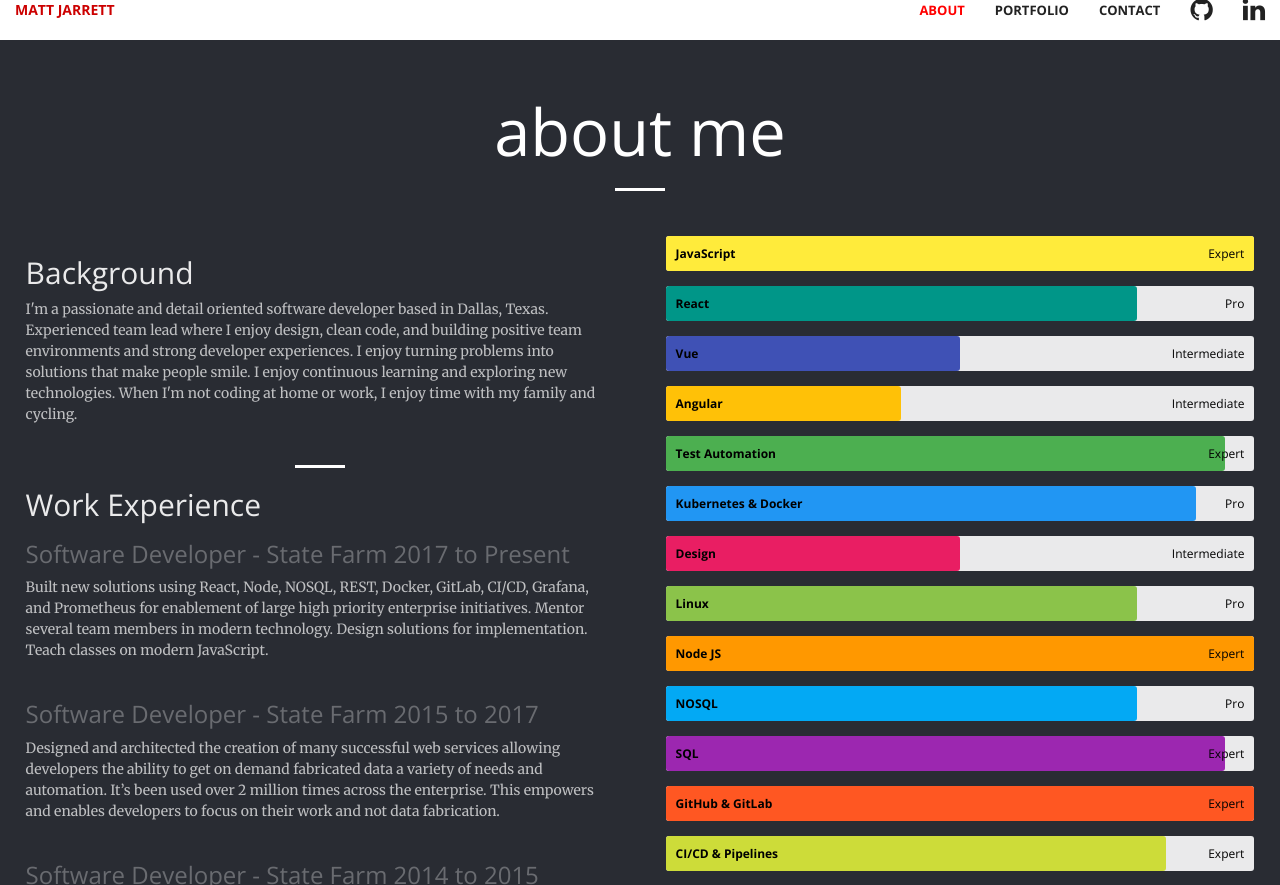
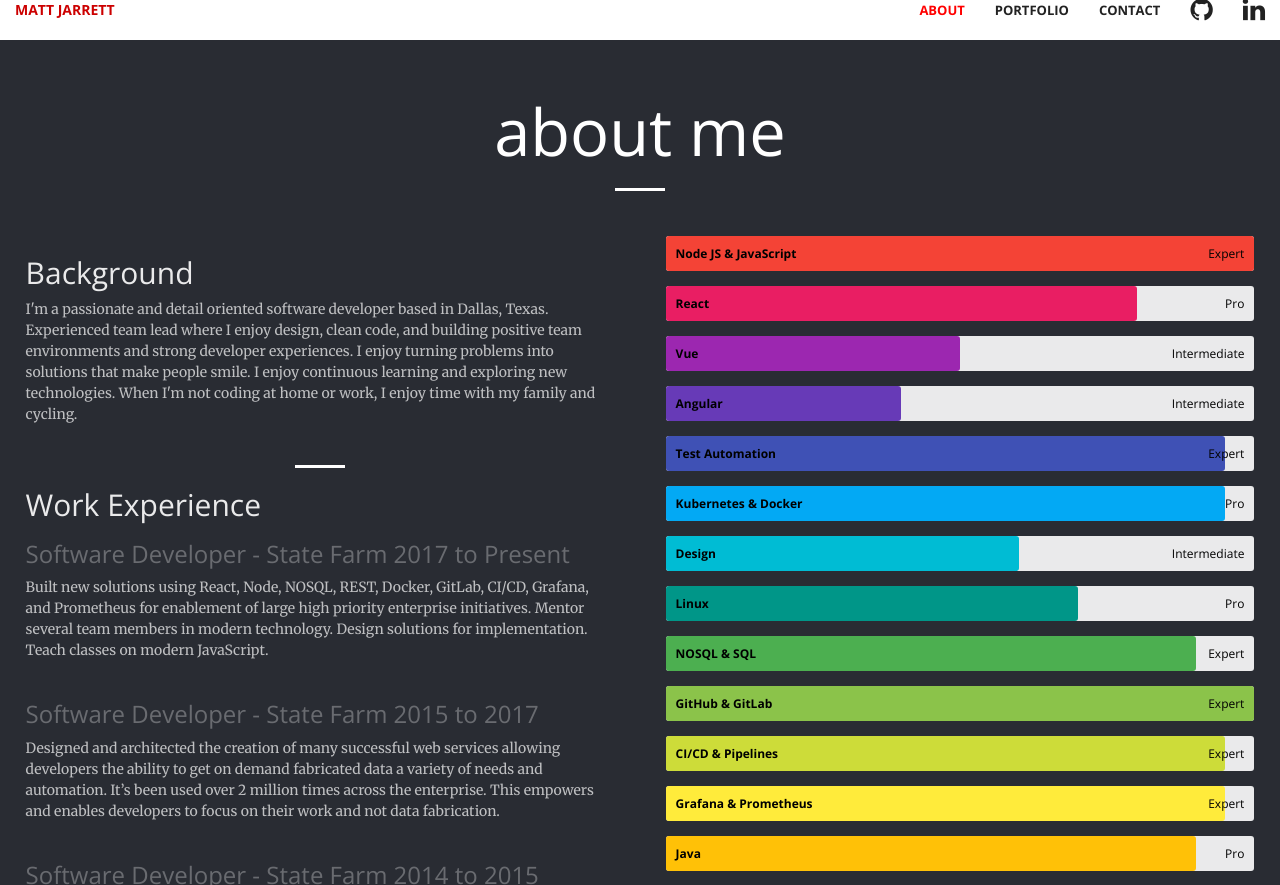
Before and after one commit to cujarrett/cujarrett.github.io, a Jekyll site: the page built from index.html, in a window 1280 px wide and 900 px high, scrolled down 889 px, cut to the strip 15-900 px from the top of the window. Built offline with Jekyll 4.4.1, drawn with Linux system fonts in a browser that asks for light colours; Markdown is read by kramdown in place of the engine named in the settings.

Commit message:
chore: updates profile pic and skills

```diff
--- a/_includes/about.html
+++ b/_includes/about.html
@@ -41,83 +41,73 @@
   <div class="right" id="conditional-full-width">
     <div name="skills" id="skills-graph">
       <div class="skillbar clearfix " data-percent="100%">
-          <div class="skillbar-title" style="background: #ffeb3b;"><span>JavaScript</span></div>
-          <div class="skillbar-bar" style="background: #ffeb3b;"></div>
+          <div class="skillbar-title" style="background: #f44336;"><span>Node JS & JavaScript</span></div>
+          <div class="skillbar-bar" style="background: #f44336;"></div>
           <div class="skill-bar-percent">Expert</div>
         </div>
         <div class="skillbar clearfix " data-percent="80%">
-          <div class="skillbar-title" style="background: #009688;"><span>React</span></div>
+          <div class="skillbar-title" style="background: #e91e63;"><span>React</span></div>
+          <div class="skillbar-bar" style="background: #e91e63;"></div>
+          <div class="skill-bar-percent">Pro</div>
+        </div>
+        <div class="skillbar clearfix " data-percent="50%">
+          <div class="skillbar-title" style="background: #9c27b0;"><span>Vue</span></div>
+          <div class="skillbar-bar" style="background: #9c27b0;"></div>
+          <div class="skill-bar-percent">Intermediate</div>
+        </div>
+        <div class="skillbar clearfix " data-percent="40%">
+          <div class="skillbar-title" style="background: #673ab7;"><span>Angular</span></div>
+          <div class="skillbar-bar" style="background: #673ab7;"></div>
+          <div class="skill-bar-percent">Intermediate</div>
+        </div>
+        <div class="skillbar clearfix " data-percent="95%">
+          <div class="skillbar-title" style="background: #3f51b5;"><span>Test Automation</span></div>
+          <div class="skillbar-bar" style="background: #3f51b5;"></div>
+          <div class="skill-bar-percent">Expert</div>
+        </div>
+        <div class="skillbar clearfix " data-percent="95%">
+          <div class="skillbar-title" style="background: #03a9f4;"><span>Kubernetes & Docker</span></div>
+          <div class="skillbar-bar" style="background: #03a9f4;"></div>
+          <div class="skill-bar-percent">Pro</div>
+        </div>
+        <div class="skillbar clearfix " data-percent="60%">
+          <div class="skillbar-title" style="background: #00bcd4;"><span>Design</span></div>
+          <div class="skillbar-bar" style="background: #00bcd4;"></div>
+          <div class="skill-bar-percent">Intermediate</div>
+        </div>
+        <div class="skillbar clearfix " data-percent="70%">
+          <div class="skillbar-title" style="background: #009688;"><span>Linux</span></div>
           <div class="skillbar-bar" style="background: #009688;"></div>
           <div class="skill-bar-percent">Pro</div>
         </div>
-        <div class="skillbar clearfix " data-percent="50%">
-          <div class="skillbar-title" style="background: #3f51b5;"><span>Vue</span></div>
-          <div class="skillbar-bar" style="background: #3f51b5;"></div>
-          <div class="skill-bar-percent">Intermediate</div>
-        </div>
-        <div class="skillbar clearfix " data-percent="40%">
-          <div class="skillbar-title" style="background: #ffc107;"><span>Angular</span></div>
-          <div class="skillbar-bar" style="background: #ffc107;"></div>
-          <div class="skill-bar-percent">Intermediate</div>
-        </div>
-        <div class="skillbar clearfix " data-percent="95%">
-          <div class="skillbar-title" style="background: #4caf50;"><span>Test Automation</span></div>
+        <div class="skillbar clearfix " data-percent="90%">
+          <div class="skillbar-title" style="background: #4caf50;"><span>NOSQL & SQL</span></div>
           <div class="skillbar-bar" style="background: #4caf50;"></div>
           <div class="skill-bar-percent">Expert</div>
         </div>
-        <div class="skillbar clearfix " data-percent="90%">
-          <div class="skillbar-title" style="background: #2196f3;"><span>Kubernetes & Docker</span></div>
-          <div class="skillbar-bar" style="background: #2196f3;"></div>
-          <div class="skill-bar-percent">Pro</div>
-        </div>
-        <div class="skillbar clearfix " data-percent="50%">
-          <div class="skillbar-title" style="background: #e91e63;"><span>Design</span></div>
-          <div class="skillbar-bar" style="background: #e91e63;"></div>
-          <div class="skill-bar-percent">Intermediate</div>
-        </div>
-        <div class="skillbar clearfix " data-percent="80%">
-          <div class="skillbar-title" style="background: #8bc34a;"><span>Linux</span></div>
+        <div class="skillbar clearfix " data-percent="100%">
+          <div class="skillbar-title" style="background: #8bc34a;"><span>GitHub & GitLab</span></div>
           <div class="skillbar-bar" style="background: #8bc34a;"></div>
-          <div class="skill-bar-percent">Pro</div>
-        </div>
-        <div class="skillbar clearfix " data-percent="100%">
-          <div class="skillbar-title" style="background: #ff9800;"><span>Node JS</span></div>
-          <div class="skillbar-bar" style="background: #ff9800;"></div>
           <div class="skill-bar-percent">Expert</div>
         </div>
-        <div class="skillbar clearfix " data-percent="80%">
-          <div class="skillbar-title" style="background: #03a9f4;"><span>NOSQL</span></div>
-          <div class="skillbar-bar" style="background: #03a9f4;"></div>
-          <div class="skill-bar-percent">Pro</div>
-        </div>
         <div class="skillbar clearfix " data-percent="95%">
-          <div class="skillbar-title" style="background: #9c27b0;"><span>SQL</span></div>
-          <div class="skillbar-bar" style="background: #9c27b0;"></div>
-          <div class="skill-bar-percent">Expert</div>
-        </div>
-        <div class="skillbar clearfix " data-percent="100%">
-          <div class="skillbar-title" style="background: #ff5722;"><span>GitHub & GitLab</span></div>
-          <div class="skillbar-bar" style="background: #ff5722;"></div>
-          <div class="skill-bar-percent">Expert</div>
-        </div>
-        <div class="skillbar clearfix " data-percent="85%">
           <div class="skillbar-title" style="background: #cddc39;"><span>CI/CD & Pipelines</span></div>
           <div class="skillbar-bar" style="background: #cddc39;"></div>
           <div class="skill-bar-percent">Expert</div>
         </div>
         <div class="skillbar clearfix " data-percent="95%">
-          <div class="skillbar-title" style="background: #00bcd4;"><span>Grafana & Prometheus </span></div>
-          <div class="skillbar-bar" style="background: #00bcd4;"></div>
+          <div class="skillbar-title" style="background: #ffeb3b;"><span>Grafana & Prometheus</span></div>
+          <div class="skillbar-bar" style="background: #ffeb3b;"></div>
           <div class="skill-bar-percent">Expert</div>
         </div>
         <div class="skillbar clearfix " data-percent="90%">
-          <div class="skillbar-title" style="background: #673ab7;"><span>Java</span></div>
-          <div class="skillbar-bar" style="background: #673ab7;"></div>
+          <div class="skillbar-title" style="background: #ffc107;"><span>Java</span></div>
+          <div class="skillbar-bar" style="background: #ffc107;"></div>
           <div class="skill-bar-percent">Pro</div>
         </div>
         <div class="skillbar clearfix " data-percent="95%">
-          <div class="skillbar-title" style="background: #b2a300;"><span>Photoshop</span></div>
-          <div class="skillbar-bar" style="background: #b2a300;"></div>
+          <div class="skillbar-title" style="background: #ff9800;"><span>Photoshop</span></div>
+          <div class="skillbar-bar" style="background: #ff9800;"></div>
           <div class="skill-bar-percent">Expert</div>
         </div>
       </section>
```
Also changed, not shown: 1 other file.
